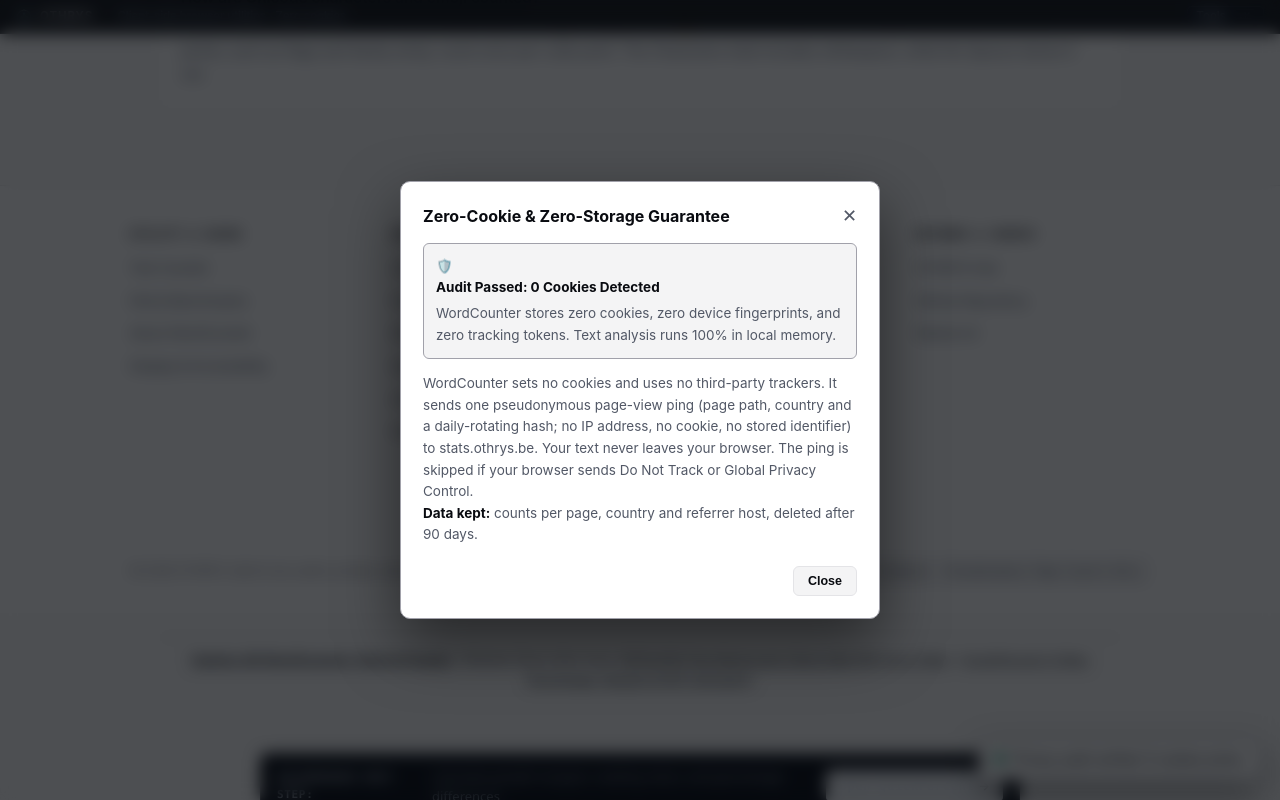
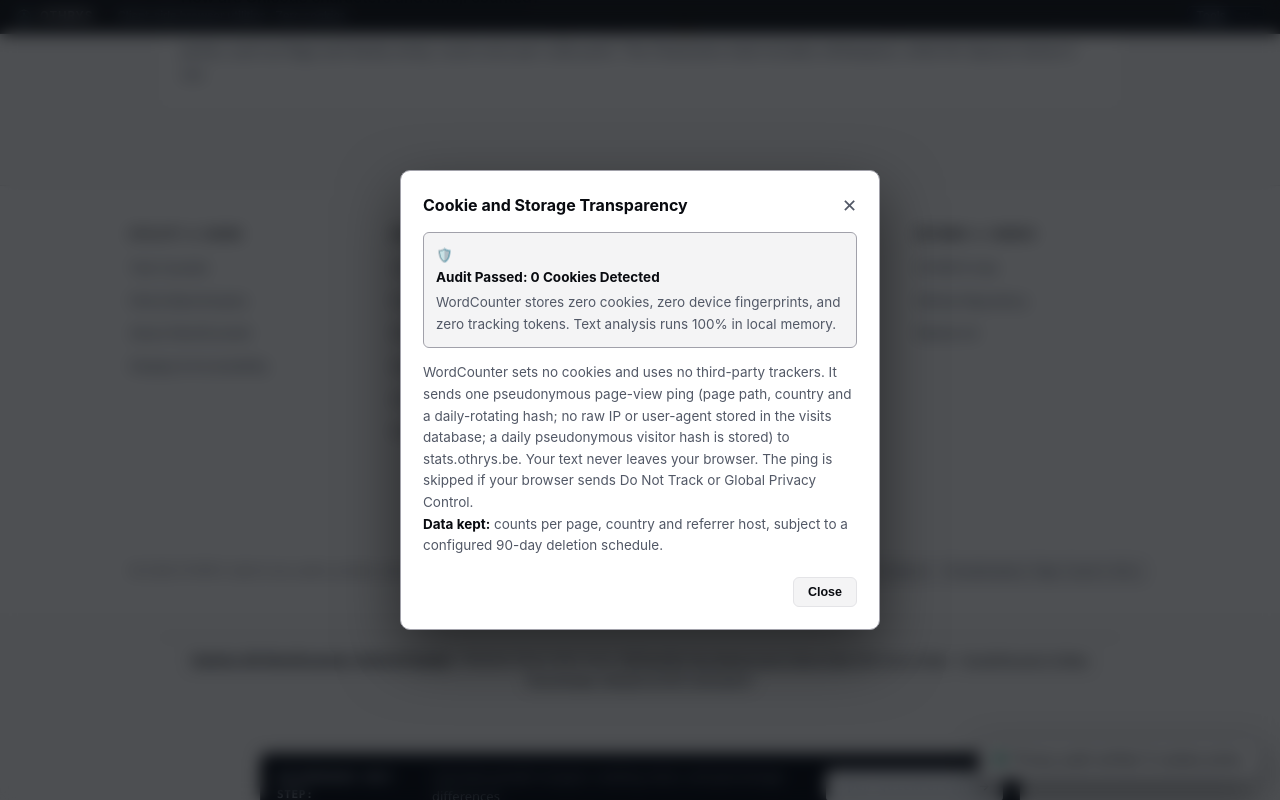
Before and after one commit to vtcbelgium/wordcounter, a website built with Vite: page index.html in a window 1280 px wide. Both pictures are taken after a click on the button "Cookie and Privacy Status". Shown: the part 1395-2195 px from the top of the page. Built offline with nearby package versions, Linux system fonts and the light colour scheme.

Commit message:
docs(themis): polish privacy disclosures and retention caveats

```diff
--- a/index.html
+++ b/index.html
@@ -387,16 +387,16 @@
     <!-- DIALOG: COOKIE & PRIVACY AUDIT -->
     <dialog id="cookie-dialog" aria-labelledby="cookie-dialog-title">
       <div class="dialog-header">
-        <h3 id="cookie-dialog-title">Zero-Cookie &amp; Zero-Storage Guarantee</h3>
+        <h3 id="cookie-dialog-title">Cookie and Storage Transparency</h3>
         <button type="button" id="cookie-close" class="dialog-close" aria-label="Close dialog">✕</button>
       </div>
       <div class="dialog-body">
         <div id="cookie-audit-result"></div>
         <p style="margin-top: 14px;">
-          WordCounter sets no cookies and uses no third-party trackers. It sends one pseudonymous page-view ping (page path, country and a daily-rotating hash; no IP address, no cookie, no stored identifier) to stats.othrys.be. Your text never leaves your browser. The ping is skipped if your browser sends Do Not Track or Global Privacy Control.
+          WordCounter sets no cookies and uses no third-party trackers. It sends one pseudonymous page-view ping (page path, country and a daily-rotating hash; no raw IP or user-agent stored in the visits database; a daily pseudonymous visitor hash is stored) to stats.othrys.be. Your text never leaves your browser. The ping is skipped if your browser sends Do Not Track or Global Privacy Control.
         </p>
         <p>
-          <strong>Data kept:</strong> counts per page, country and referrer host, deleted after 90 days.
+          <strong>Data kept:</strong> counts per page, country and referrer host, subject to a configured 90-day deletion schedule.
         </p>
       </div>
       <div class="dialog-actions">
```
